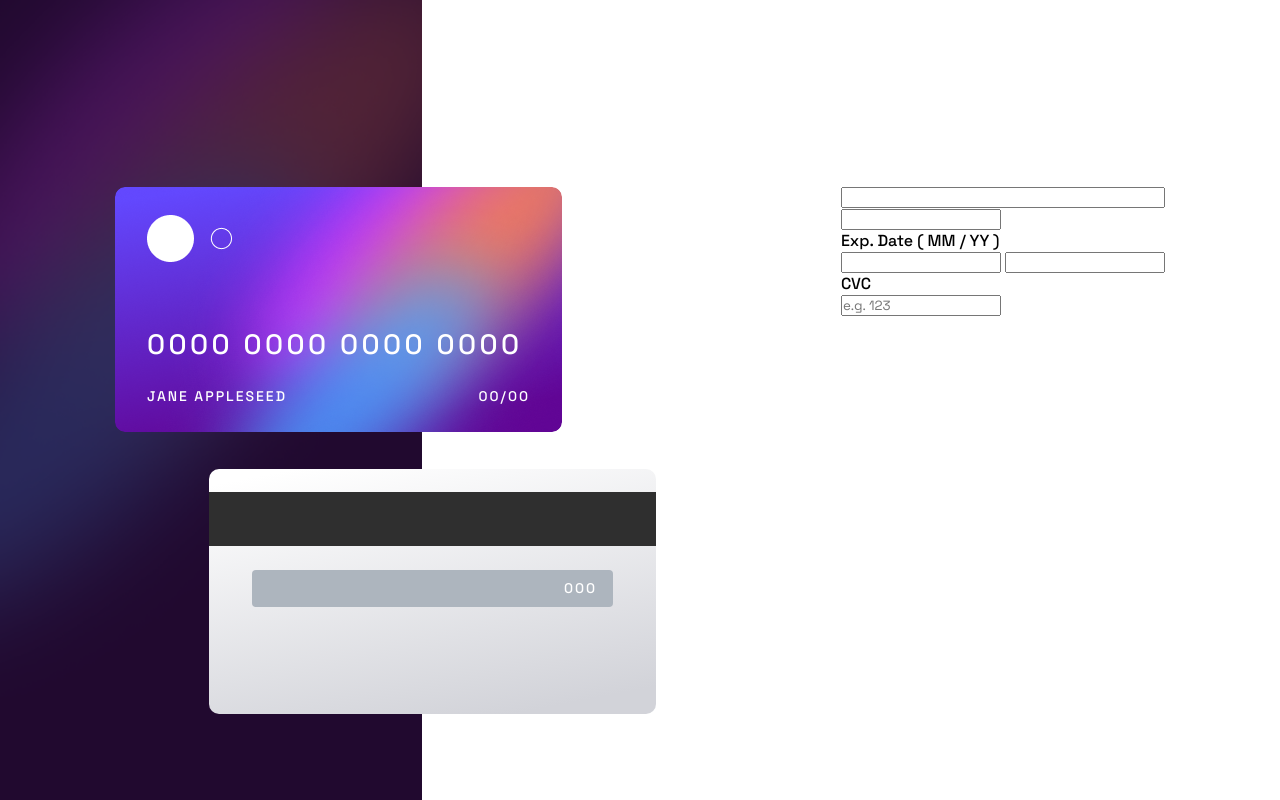
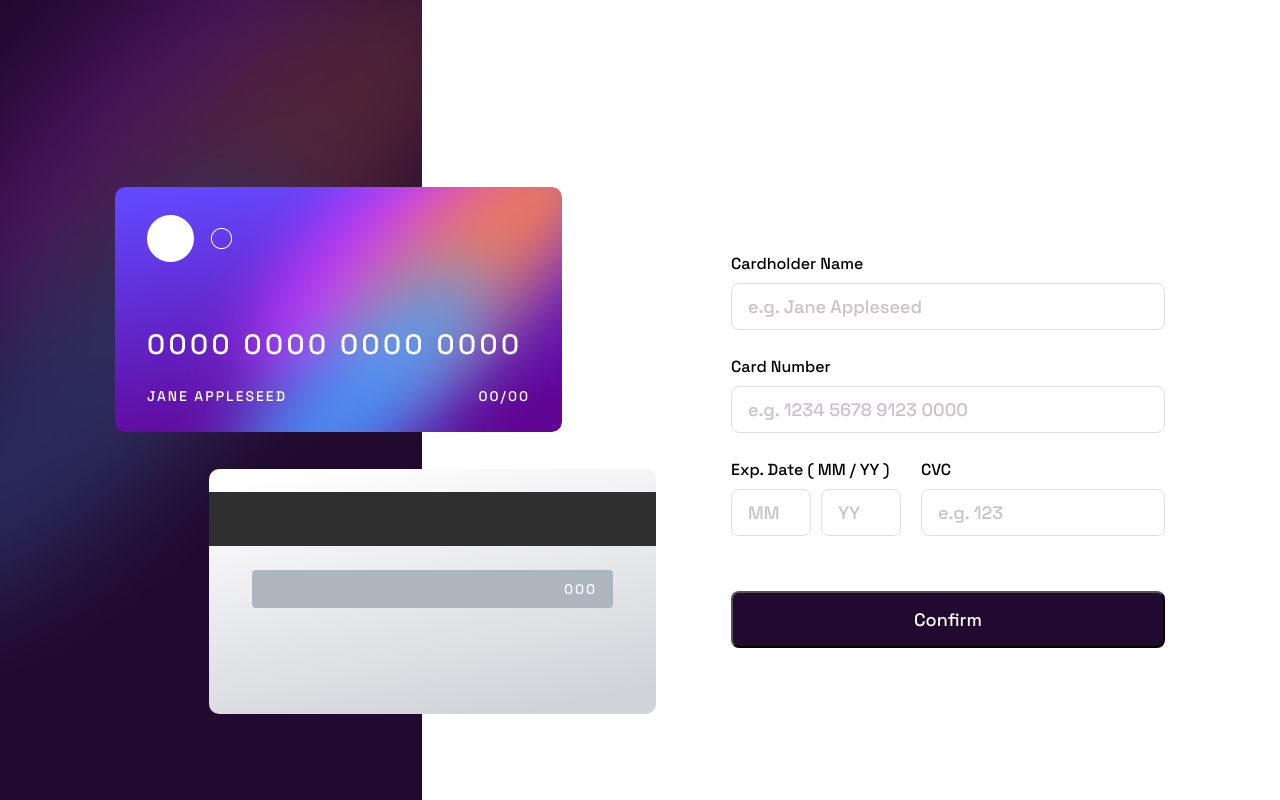
Before and after one commit to Nickjx/Forms-Pr2, a plain HTML site: page index.html in a window 1280 px wide. Drawn offline with Linux system fonts and the light colour scheme.

Commit message:
Some fixes

```diff
--- a/assets/main.js
+++ b/assets/main.js
@@ -5,3 +5,11 @@ function limitInput() {
         input.value = input.value.slice(0, 3);
     }
 }
+
+// Функція для копіювання значення з одного поля введення до іншого
+function copyInputValue() {
+    // Отримуємо значення поля введення
+    var inputValue = document.getElementById("card-number-form").value;
+    // Задаємо значення іншого поля введення
+    document.getElementById("number-card").value = inputValue;
+}
--- a/css/styles.scss
+++ b/css/styles.scss
@@ -79,6 +79,7 @@ body {
 input {
   color: inherit;
   font-family: inherit;
+  outline: none;
   padding: 0px;
 }
 
@@ -188,12 +189,74 @@ legend {
   font-family: inherit;
   color: inherit;
   text-align: end;
+  font-size: 14px;
+  font-weight: 500;
+  letter-spacing: 2px;
+  text-transform: uppercase;
 }
 
 // -------------------Style for form elements------------------------------
 
-form.credit-cards-info {
-  max-width: 381px;
+form {
+  flex-direction: column;
+  justify-content: center;
+}
+
+form input,
+input::placeholder {
+  color: rgba(33, 9, 47, 0.25);
+  font-size: 18px;
+  font-weight: 500;
+}
+
+div.security-codes {
+  flex-direction: row;
+  column-gap: 20px;
+  margin-bottom: 55px;
+}
+
+.input-form-card-number,.input-form-name{
+   margin-bottom: 26px;
+}
+
+form input:focus {
+  outline: auto;
+}
+form input {
+  width: 100%;
+  color: var(--main-color-deep-violet);
+  padding: 11px 16px;
+  border-radius: 8px;
+  border: 1px solid var(--main-color-light-grey);
+  background-color: var(--main-color-white);
+}
+
+fieldset legend {
+  margin-bottom: 9px;
+}
+
+fieldset.exp-date div {
+  flex-direction: row;
+  column-gap: 10px;
+}
+
+fieldset.exp-date div input {
+  width: 80px;
+}
+
+form button[type="submit"] {
+  padding: 15px 0px;
+  border-radius: 8px;
+  background-color: var(--main-color-deep-violet);
+  color: var(--main-color-white);
+  font-family: inherit;
+  font-size: 18px;
+  font-weight: 500;
+  transition: all 0.3s ease-in 100ms;
+}
+
+form button:hover{
+background-color: rgba(33, 9, 47, 0.792)
 }
 
 // fieldset input {
--- a/index.html
+++ b/index.html
@@ -20,6 +20,7 @@
               form="form"
               placeholder="0000 0000 0000 0000"
               maxlength="19"
+
             />
             <div class="name-number flex">
               <h2>JANE APPLESEED</h2>
@@ -39,31 +40,40 @@
             />
           </div>
         </article>
-        <form action="#" method="post" id="form" name="form-card-value" class="credit-cards-info">
+        <form
+          action="#"
+          method="post"
+          id="form"
+          name="form-card-value"
+          class="credit-cards-info flex"
+          target="_blank"
+        >
           <fieldset class="input-form-name flex">
-            <label for="name"></label>
-            <input type="text" name="name" id="name" />
+            <legend><label for="name">Cardholder Name</label></legend>
+            <input type="text" name="name" id="name" placeholder="e.g. Jane Appleseed" />
           </fieldset>
           <fieldset class="input-form-card-number">
-            <label for="card-number-form"></label>
-            <input type="number" name="card-number" id="card-number-form" />
+            <legend><label for="card-number-form">Card Number</label></legend>
+            <input type="number" name="card-number" id="card-number-form" placeholder="e.g. 1234 5678 9123 0000" oninput="copyInputValue()" />
           </fieldset>
-          <div class="security-codes">
-            <fieldset class="flex">
+          <div class="security-codes flex">
+            <fieldset class="exp-date flex">
               <legend>
                 Exp. Date <label for="MM">( MM </label>/<label for="YY">
-                  YY )</label>
+                  YY )</label
+                >
               </legend>
-              <div>
-                <input type="number" name="months" id="MM" />
-                <input type="number" name="year" id="YY"/>
+              <div class="flex">
+                <input type="number" name="months" id="MM" placeholder="MM" />
+                <input type="number" name="year" id="YY" placeholder="YY" />
               </div>
             </fieldset>
             <fieldset class="cvc-code">
               <legend><label for="cvc">CVC</label></legend>
-              <input type="number" id="cvc" placeholder="e.g. 123"/>
+              <input type="number" id="cvc" placeholder="e.g. 123" />
             </fieldset>
           </div>
+          <button type="submit" form="form" onclick="alert('Your information was sent to the server in China !')">Confirm</button>
         </form>
       </section>
     </main>
```
Also changed, not shown: css/styles.css, 1 other file.
